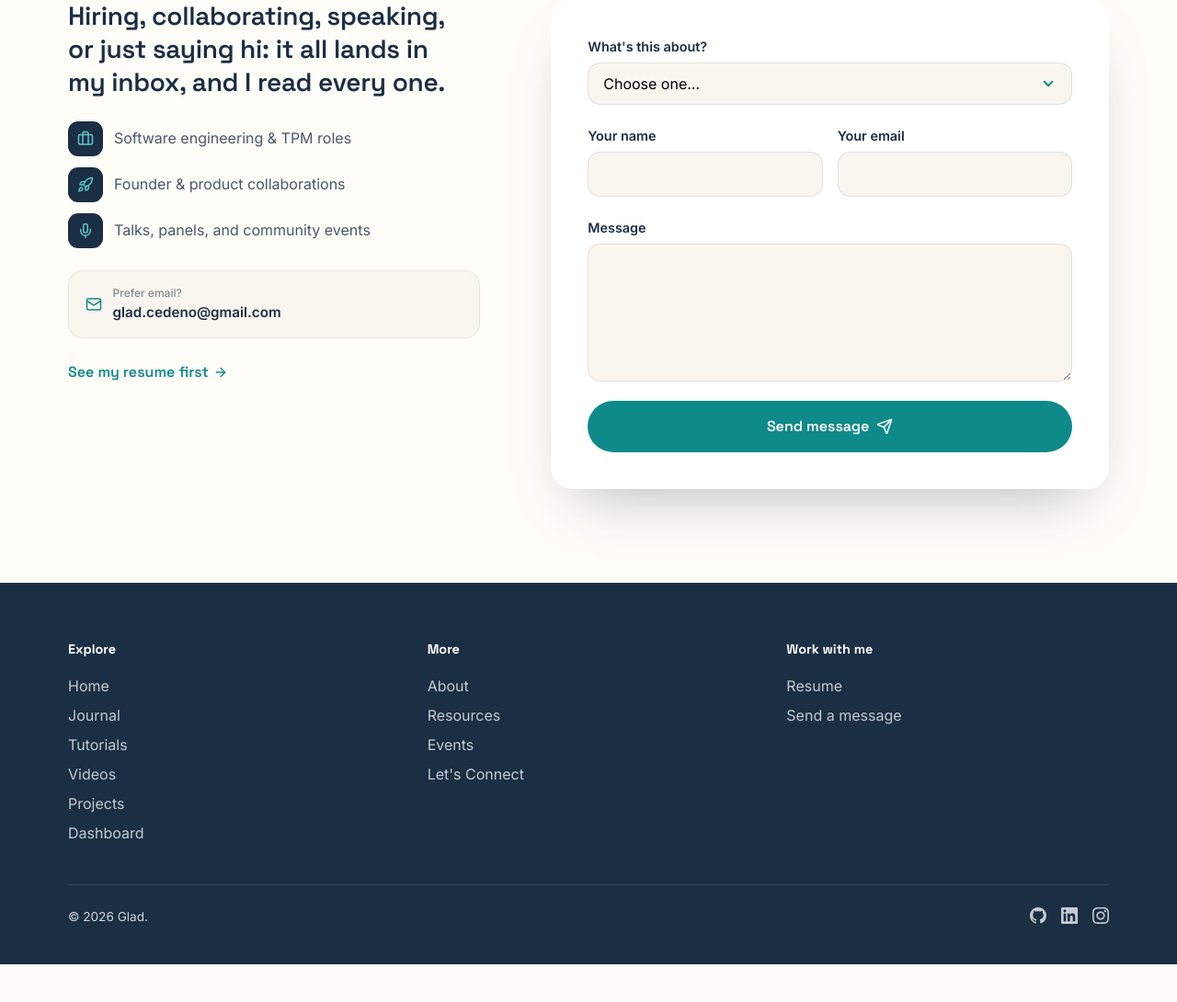
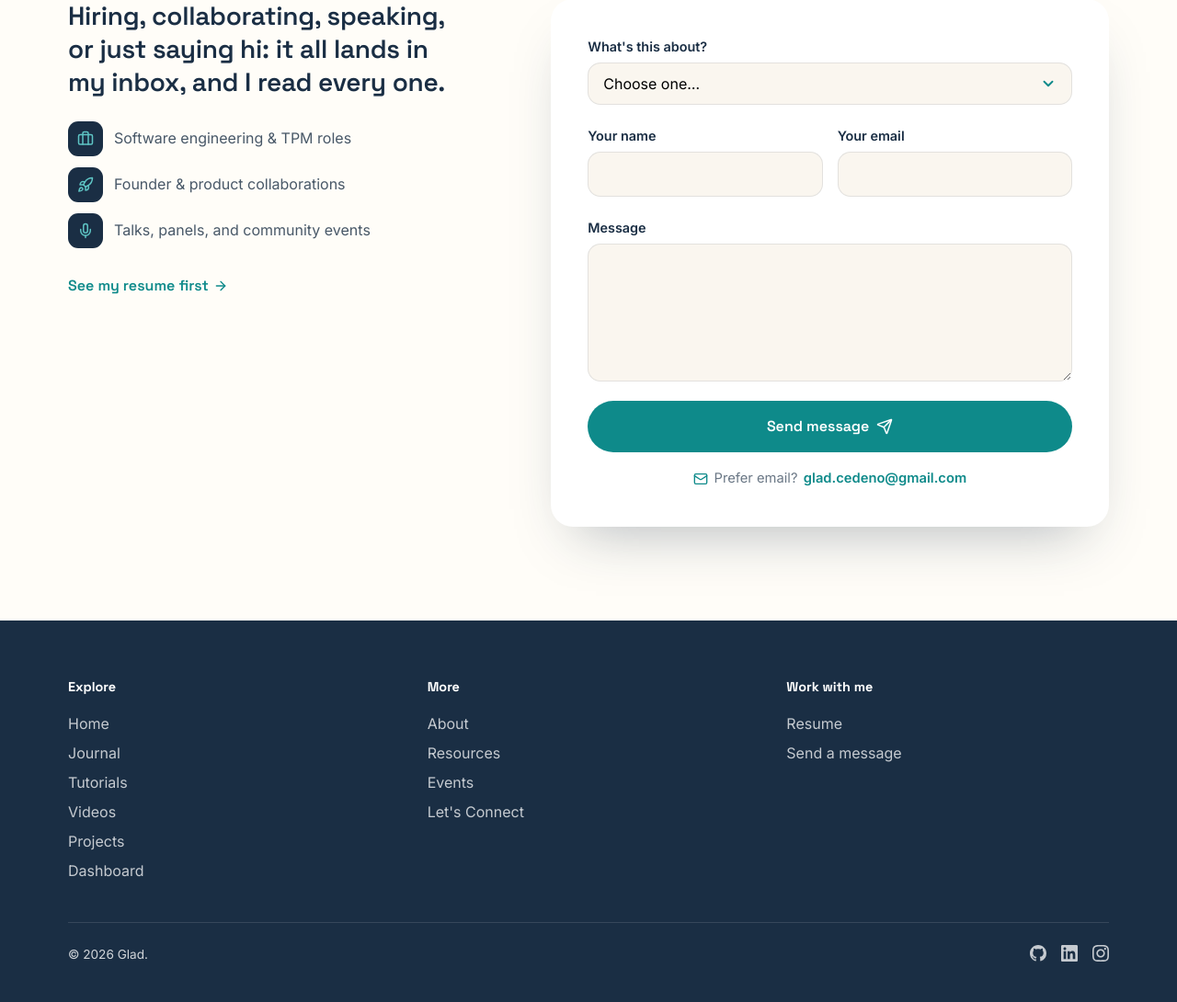
Before and after one commit to blueazulbughaw/gladcodes, a Flask app: page /contact in a window 1280 px wide. Shown: the part 438-1528 px from the top of the page at 92% size. Before the commit the page ends 1487 px from the top, so only its background shows below. Run offline with Flask 3, Linux system fonts and the light colour scheme; data comes from the database, SQL or seed files in the repository; some libraries are stand-ins or nearby versions.

Commit message:
Contact: 'Prefer email?' line moves under the send button
Co-Authored-By: Claude Opus 5.5 <noreply@anthropic.com>

```diff
--- a/static/css/pages.css
+++ b/static/css/pages.css
@@ -90,19 +90,16 @@
 .contact-layout { display: grid; grid-template-columns: minmax(0, 0.85fr) minmax(0, 1.15fr); gap: clamp(2rem, 6vw, 5rem); align-items: start; }
 .contact-aside { position: sticky; top: 7rem; }
 .contact-aside-lead { font-family: var(--font-heading); font-weight: 600; font-size: clamp(1.3rem, 2.2vw, 1.75rem); line-height: 1.3; letter-spacing: -0.01em; color: var(--navy); text-wrap: balance; }
-.contact-aside-list { display: flex; flex-direction: column; gap: 0.75rem; margin: 1.5rem 0; }
+.contact-aside-list { display: flex; flex-direction: column; gap: 0.75rem; margin: 1.5rem 0 1.75rem; }
 .contact-aside-list li { display: flex; align-items: center; gap: 0.75rem; color: rgba(var(--navy-rgb), 0.8); }
 .contact-aside-icon { width: 38px; height: 38px; border-radius: 11px; flex-shrink: 0; display: flex; align-items: center; justify-content: center; background: var(--navy); color: var(--aqua); }
+/* "Prefer email?" line under the send button. */
 .contact-direct {
-  display: flex; align-items: center; gap: 0.75rem; margin-bottom: 1.5rem;
-  padding: 0.9rem 1.1rem; border-radius: 16px; background: var(--sand); color: var(--navy);
-  border: 1px solid rgba(var(--navy-rgb), 0.08); word-break: break-all;
-  transition: background 300ms ease;
+  display: flex; align-items: center; justify-content: center; flex-wrap: wrap; gap: 0.4rem;
+  margin: 1.1rem 0 0; font-size: 0.92rem; color: rgba(var(--navy-rgb), 0.65); text-align: center;
 }
-.contact-direct:hover { text-decoration: none; background: rgba(var(--teal-rgb), 0.1); }
 .contact-direct svg { color: var(--teal); flex-shrink: 0; }
-.contact-direct span { display: flex; flex-direction: column; font-weight: 600; font-size: 0.95rem; }
-.contact-direct small { font-weight: 500; font-size: 0.75rem; color: rgba(var(--navy-rgb), 0.55); }
+.contact-direct a { font-weight: 600; color: var(--teal); word-break: break-all; }
 .contact-card { background: var(--card); border-radius: 24px; box-shadow: 0 30px 60px -28px rgba(var(--navy-rgb), 0.35); padding: clamp(1.5rem, 3.5vw, 2.5rem); }
 .contact-card .contact-form { max-width: none; gap: 1.35rem; }
 .contact-notice { display: flex; align-items: flex-start; gap: 0.6rem; padding: 0.9rem 1.1rem; border-radius: 14px; margin-bottom: 1.25rem; font-weight: 500; }
--- a/templates/public/contact.html
+++ b/templates/public/contact.html
@@ -27,12 +27,6 @@
         <li><span class="contact-aside-icon"><i data-lucide="rocket" width="18" height="18"></i></span> Founder &amp; product collaborations</li>
         <li><span class="contact-aside-icon"><i data-lucide="mic" width="18" height="18"></i></span> Talks, panels, and community events</li>
       </ul>
-      {% if settings.get('contact_email') %}
-      <a class="contact-direct" href="mailto:{{ settings.contact_email }}">
-        <i data-lucide="mail" width="18" height="18"></i>
-        <span><small>Prefer email?</small>{{ settings.contact_email }}</span>
-      </a>
-      {% endif %}
       <a class="text-link" href="{{ url_for('public.resume') }}">See my resume first <i data-lucide="arrow-right" width="16" height="16"></i></a>
     </aside>
 
@@ -80,6 +74,12 @@
         </label>
         <button type="submit" class="btn btn-primary btn-lg contact-submit">Send message <i data-lucide="send" width="18" height="18"></i></button>
       </form>
+      {% if settings.get('contact_email') %}
+      <p class="contact-direct">
+        <i data-lucide="mail" width="16" height="16"></i>
+        Prefer email? <a href="mailto:{{ settings.contact_email }}">{{ settings.contact_email }}</a>
+      </p>
+      {% endif %}
     </div>
   </div>
 </section>
```
